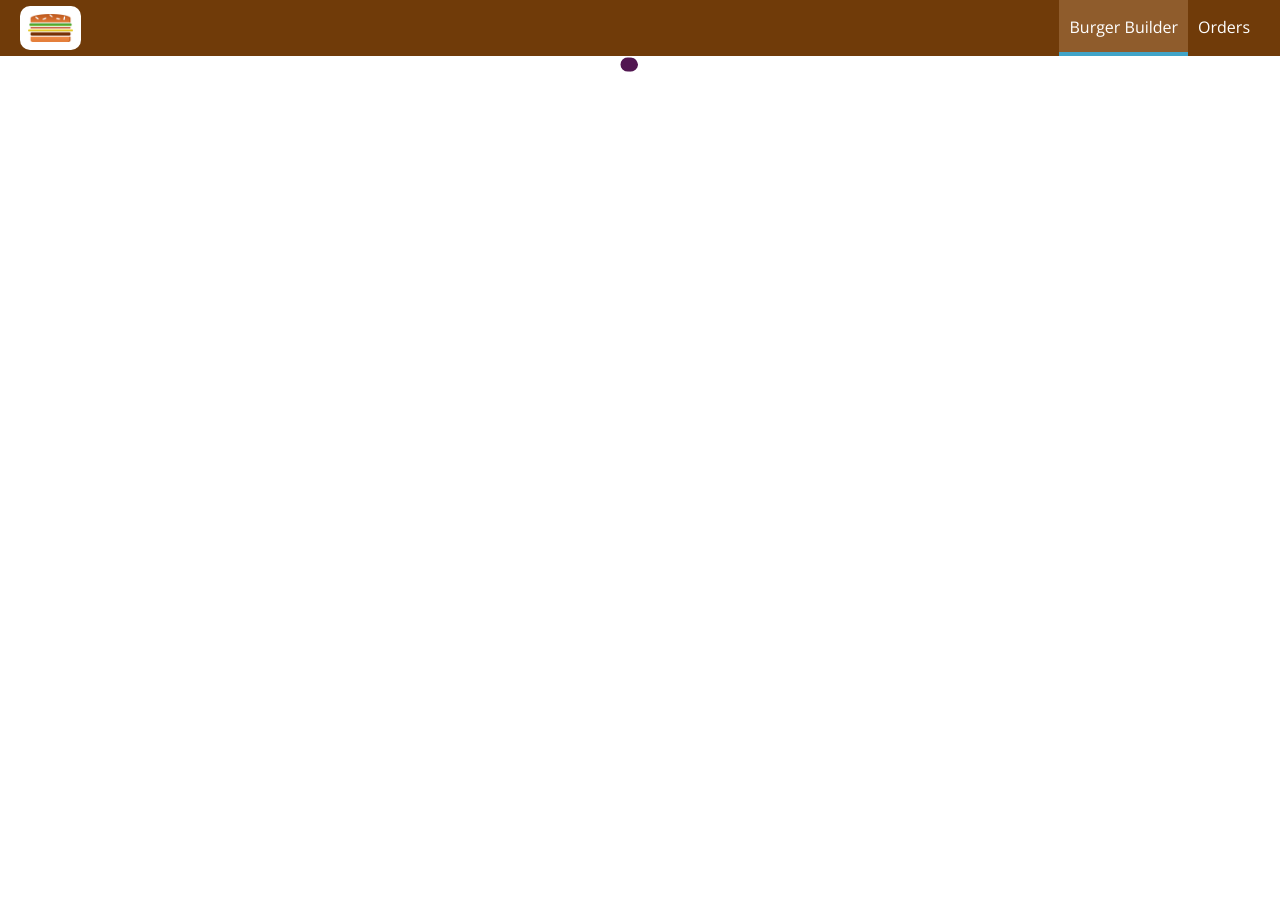
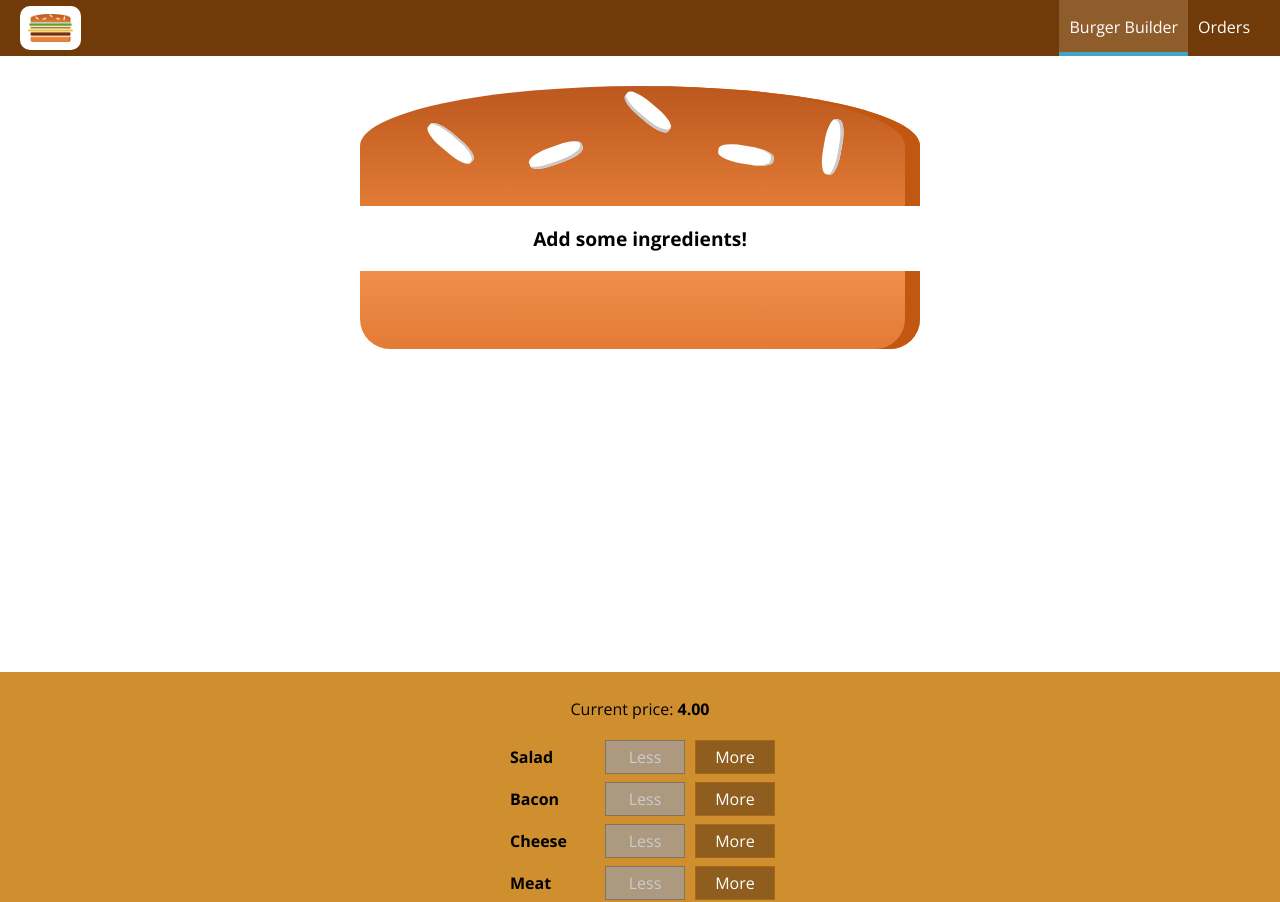
Before and after one commit to kacperkapusciak/Burger-App-React, a React (Create React App) app: page / in a window 1280 px wide. Shown: the top 902 px of the page. Before the commit the page ends 800 px from the top, so only its background shows below. Built offline with nearby package versions, Linux system fonts and the light colour scheme.

Commit message:
Connected BurgerBuilder to redux store (and fixed a typo in component name)

```diff
--- a/src/App.js
+++ b/src/App.js
@@ -1,6 +1,6 @@
 import React, { Component } from 'react';
 import { Route, Switch } from 'react-router-dom';
-import BurgerBuilder from './containers/BurderBuilder';
+import BurgerBuilder from './containers/BurgerBuilder';
 import Layout from './components/Layout/Layout';
 import Checkout from './containers/Checkout';
 import Orders from './containers/Orders';
--- a/src/containers/BurderBuilder.js
+++ b/src/containers/BurgerBuilder.js
@@ -1,4 +1,6 @@
 import React, {Component} from 'react';
+import { connect } from 'react-redux';
+
 import Burger from '../components/Burger/Burger'
 import BuildControls from '../components/Burger/BuildControls/BuildControls';
 import Modal from '../components/UI/Modal';
@@ -6,6 +8,7 @@ import OrderSummary from '../components/Burger/OrderSummary';
 import Spinner from '../components/UI/Spinner';
 import withErrorHandler from '../hoc/withErrorHandler';
 import axios from '../axios-orders';
+import * as actionTypes from '../store/actions';
 
 
 const INGREDIENT_PRICES = {
@@ -17,7 +20,6 @@ const INGREDIENT_PRICES = {
 
 class BurgerBuilder extends Component {
   state = {
-    ingredients: null,
     totalPrice: 4,
     purchasable: false,
     purchasing: false,
@@ -107,7 +109,7 @@ class BurgerBuilder extends Component {
 
   render () {
     const disabledInfo = {
-      ...this.state.ingredients
+      ...this.props.ingredients
     };
     for (let key in disabledInfo) {
       disabledInfo[key] = disabledInfo[key] <= 0;
@@ -117,13 +119,13 @@ class BurgerBuilder extends Component {
 
 
     let burger = this.state.error ? <p>Ingredients can't be loaded</p> : <Spinner />;
-    if(this.state.ingredients) {
+    if(this.props.ingredients) {
       burger = (
         <>
-          <Burger ingredients={this.state.ingredients}/>
+          <Burger ingredients={this.props.ingredients}/>
           <BuildControls
-            ingredientAdded={this.addIngredientHandler}
-            ingredientRemoved={this.removeIngredientHandler}
+            ingredientAdded={this.props.onIngredientAdded}
+            ingredientRemoved={this.props.onIngredientRemoved}
             disabled={disabledInfo}
             purchasable={this.state.purchasable}
             ordered={this.purchaseHandler}
@@ -131,7 +133,7 @@ class BurgerBuilder extends Component {
         </>
       );
       orderSummary = <OrderSummary
-      ingredients={this.state.ingredients}
+      ingredients={this.props.ingredients}
       price={this.state.totalPrice}
       cancelled={this.purchaseCancelHandler}
       accepted={this.purchaseContinueHandler}/>;
@@ -152,4 +154,17 @@ class BurgerBuilder extends Component {
   }
 }
 
-export default withErrorHandler(BurgerBuilder, axios);
+const mapStateToProps = state => {
+  return {
+    ingredients: state.ingredients
+  };
+}
+
+const mapDispatchToProps = dispatch => {
+  return {
+    onIngredientAdded: (ingredientName) => dispatch({type: actionTypes.ADD_INGREDIENT, ingredientName: ingredientName}),
+    onIngredientRemoved: (ingredientName) => dispatch({type: actionTypes.REMOVE_INGREDIENT, ingredientName: ingredientName}),
+  };
+}
+
+export default connect(mapStateToProps, mapDispatchToProps)(withErrorHandler(BurgerBuilder, axios));
```
